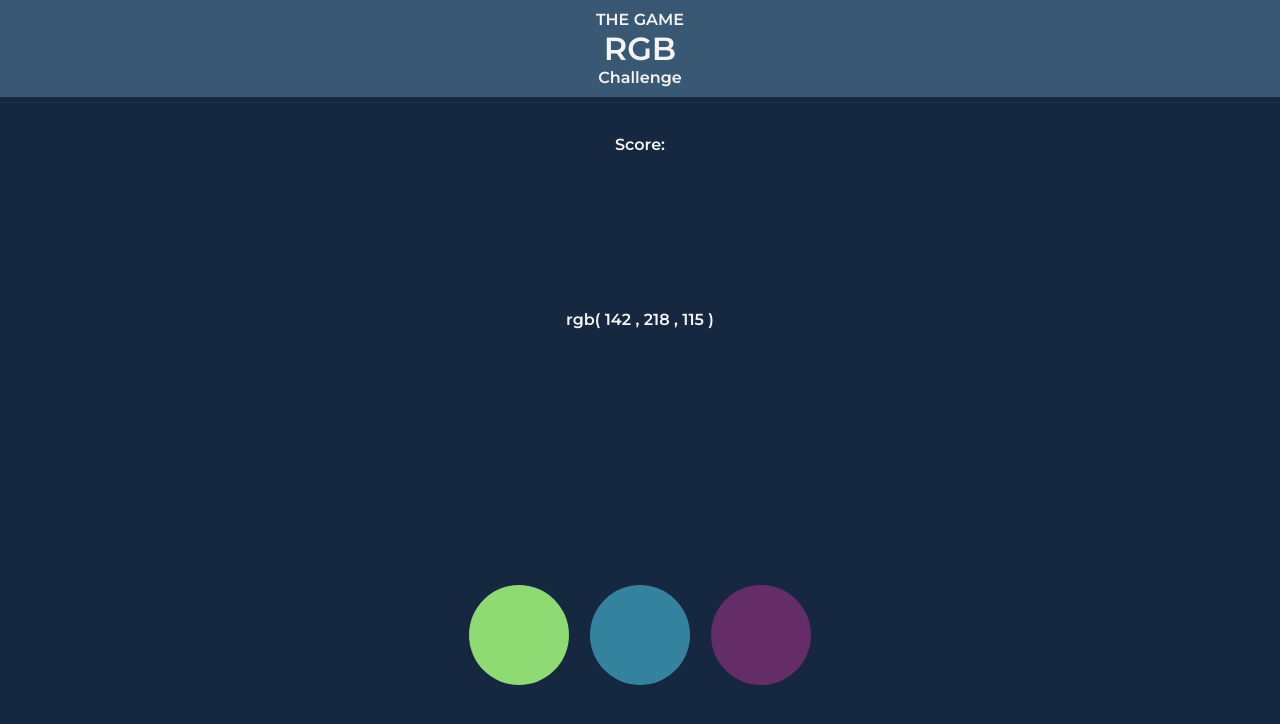
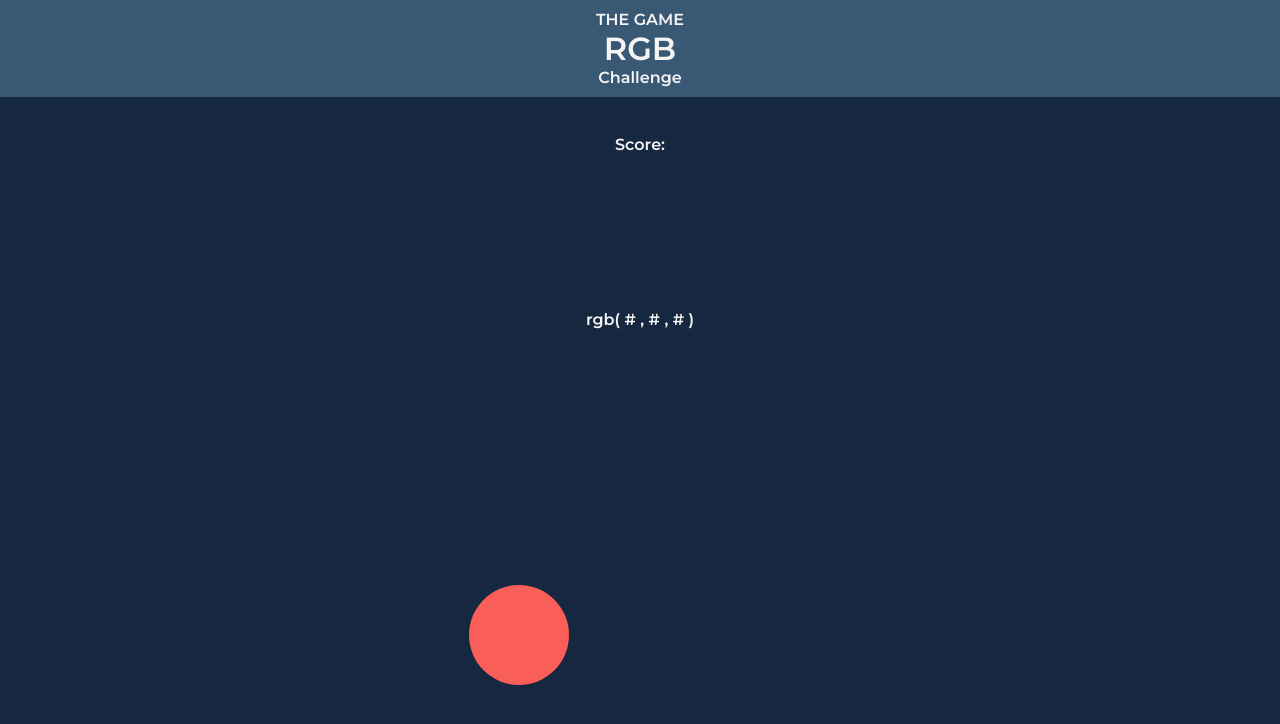
Before and after one commit to dupjpr/RGB-Challenge, a React (Create React App) app: page / in a window 1280 px wide. Shown: the top 724 px of the page. Built offline with nearby package versions, Linux system fonts and the light colour scheme.

Commit message:
the initial changes is added

```diff
--- a/src/App.js
+++ b/src/App.js
@@ -8,44 +8,17 @@ import './style/app.css';
 
 function App() {
 
-  const color = () => {
-    const colorNum = 255;
-    const rgbColor = {};
-    rgbColor.r = Math.floor(Math.random() * colorNum);
-    rgbColor.g = Math.floor(Math.random() * colorNum);
-    rgbColor.b = Math.floor(Math.random() * colorNum);
-
-    return rgbColor;
-
-  }
-
-  const colorSet = [];
-
-  for (let i = 0; i < 3; i++){
-    const item = color();
-    colorSet.push(item);
-  }
-
-  const [one, two, three] = colorSet;
-
-  const rgbQuestGenerate = () => colorSet[Math.floor(Math.random() * colorSet.length)];
-
-  const {r,g,b} = rgbQuestGenerate();
-
-  return (
+   return (
     <Fragment>
       <Header />
       <Section>
           <Score/>
           <Quest
-            r = {r}
-            g = {g}
-            b = {b}
+
           />
           <Answer
-            firstColor = {one}
-            secondColor = {two}
-            thirdColor = {three}
+
+
           />
       </Section>
 
--- a/src/Components/Answer.js
+++ b/src/Components/Answer.js
@@ -1,15 +1,42 @@
 import React, { Fragment } from 'react';
 import '../style/answer.css'
-const Answer = ({firstColor, secondColor, thirdColor}) => {
+const Answer = () => {
 
-    const {r: firstR, g: firstG, b: firstB} = firstColor;
-    const {r: secondR, g: secondG, b: secondB} = secondColor;
-    const {r: thirdR, g: thirdG, b: thirdB} = thirdColor;
+    const color = () => {
 
-    // console.log('those are the colors answer');
-    // console.log(firstColor);
-    // console.log(secondColor);
-    // console.log(thirdColor);
+        const rgbColor = {};
+
+        const random = () => {
+            const colorNum = 255;
+            return Math.floor(Math.random() * colorNum);
+        }
+
+        rgbColor.r = random();
+        rgbColor.g = random();
+        rgbColor.b = random();
+
+        return rgbColor;
+
+    }
+
+    const colorSet = [];
+
+    for (let i = 0; i < 3; i++){
+        const id = ['one', 'two', 'three'];
+        const item = color();
+        item.id = id[i];
+        colorSet.push(item);
+    }
+
+    const [one, two, three] = colorSet;
+
+
+    const validation = (e) =>{
+
+        console.log('leyendo')
+    }
+
+
 
 
 
@@ -18,18 +45,21 @@ const Answer = ({firstColor, secondColor, thirdColor}) => {
             <div className="answer">
                 <div
                     className="answerOne"
-                    style={{backgroundColor: `rgb(${firstR}, ${firstG}, ${firstB})` }}>
-
+                    style={{backgroundColor: `rgb(${one.r}, ${one.g}, ${one.b})` }}
+                    onClick={validation}
+                    >
                 </div>
                 <div
                     className="answerTwo"
-                    style={{backgroundColor: `rgb(${secondR}, ${secondG}, ${secondB})` }}>
-
+                    // style={{backgroundColor: `rgb(${secondR}, ${secondG}, ${secondB})` }}
+                    // onClick={validation}
+                    >
                 </div>
                 <div
                     className="answerThree"
-                    style={{backgroundColor: `rgb(${thirdR}, ${thirdG}, ${thirdB})` }}>
-
+                    // style={{backgroundColor: `rgb(${thirdR}, ${thirdG}, ${thirdB})` }}
+                    // onClick={validation}
+                    >
                 </div>
             </div>
         </Fragment>
--- a/src/Components/Quest.js
+++ b/src/Components/Quest.js
@@ -1,10 +1,11 @@
 import React from 'react';
 
-const Quest = ({r,g,b}) => {
+const Quest = () => {
 
     return(
-        <span>rgb( {r} , {g} , {b} )</span>
+        <span>rgb( # , # , # )</span>
     )
+
 };
 
 export default Quest;
```
